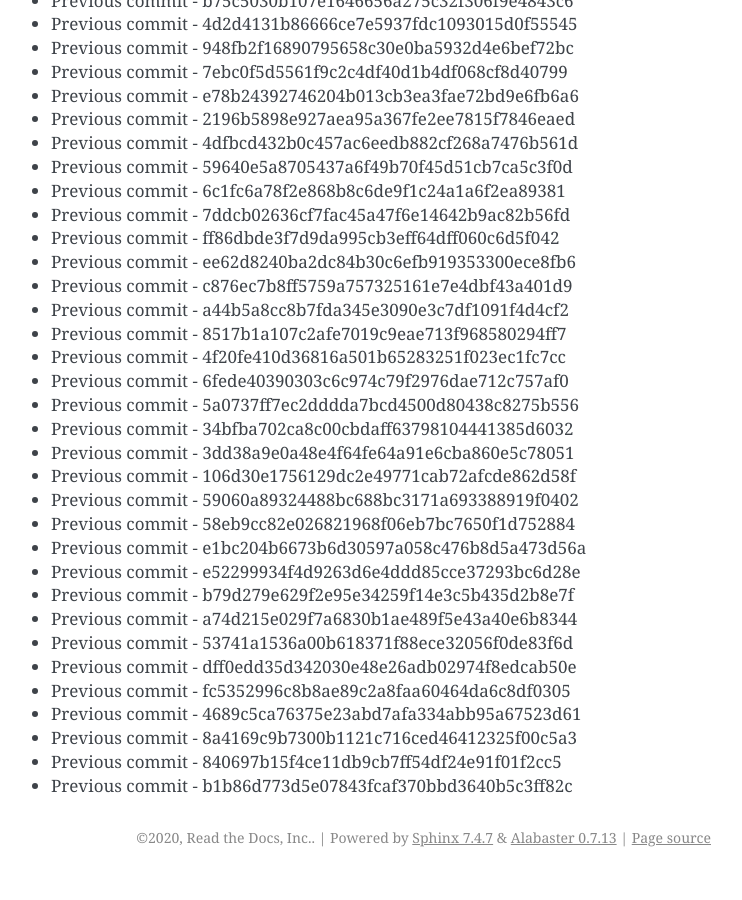
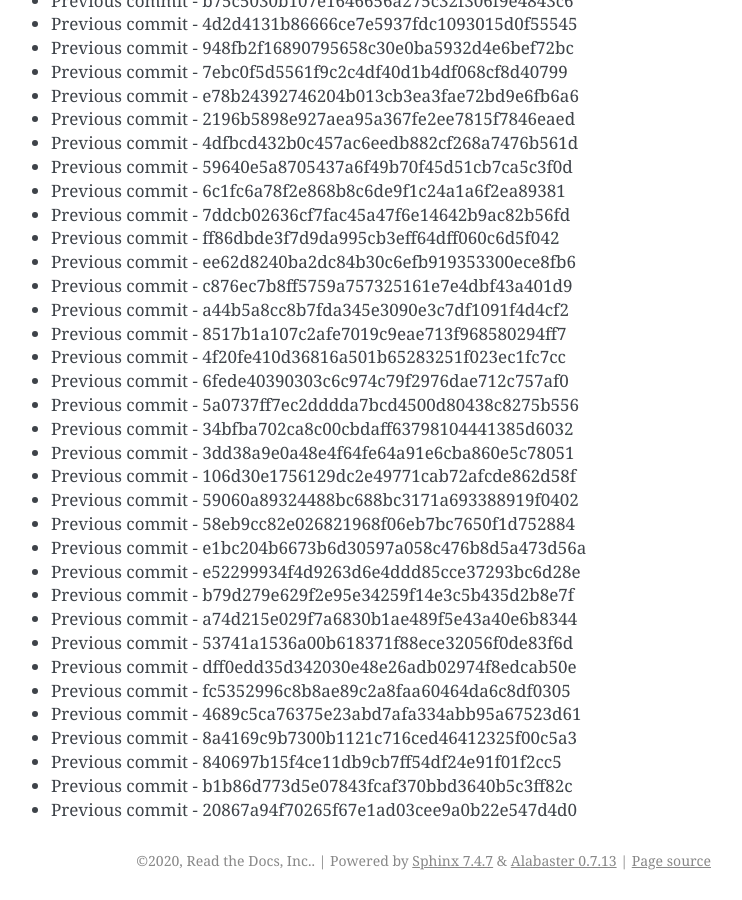
Before and after one commit to readthedocs/rtd-git-stresstest, a Sphinx documentation site: the page built from docs/updates.rst, in a window 1280 px wide and 900 px high, scrolled down 102934 px. Shown: the whole window, without its empty margins (399-1141 px from the left). Built offline with Sphinx 7.4.7, drawn with Linux system fonts in a browser that asks for light colours; before the commit the page ends 103811 px from its top, so only the background shows below that.

Commit message:
Generating commit from previous: 20867a94f70265f67e1ad03cee9a0b22e547d4d0

```diff
--- a/docs/updates.rst
+++ b/docs/updates.rst
@@ -4357,3 +4357,4 @@ It can be tested for any performance characteristics.
 * Previous commit - 8a4169c9b7300b1121c716ced46412325f00c5a3
 * Previous commit - 840697b15f4ce11db9cb7ff54df24e91f01f2cc5
 * Previous commit - b1b86d773d5e07843fcaf370bbd3640b5c3ff82c
+* Previous commit - 20867a94f70265f67e1ad03cee9a0b22e547d4d0
```
